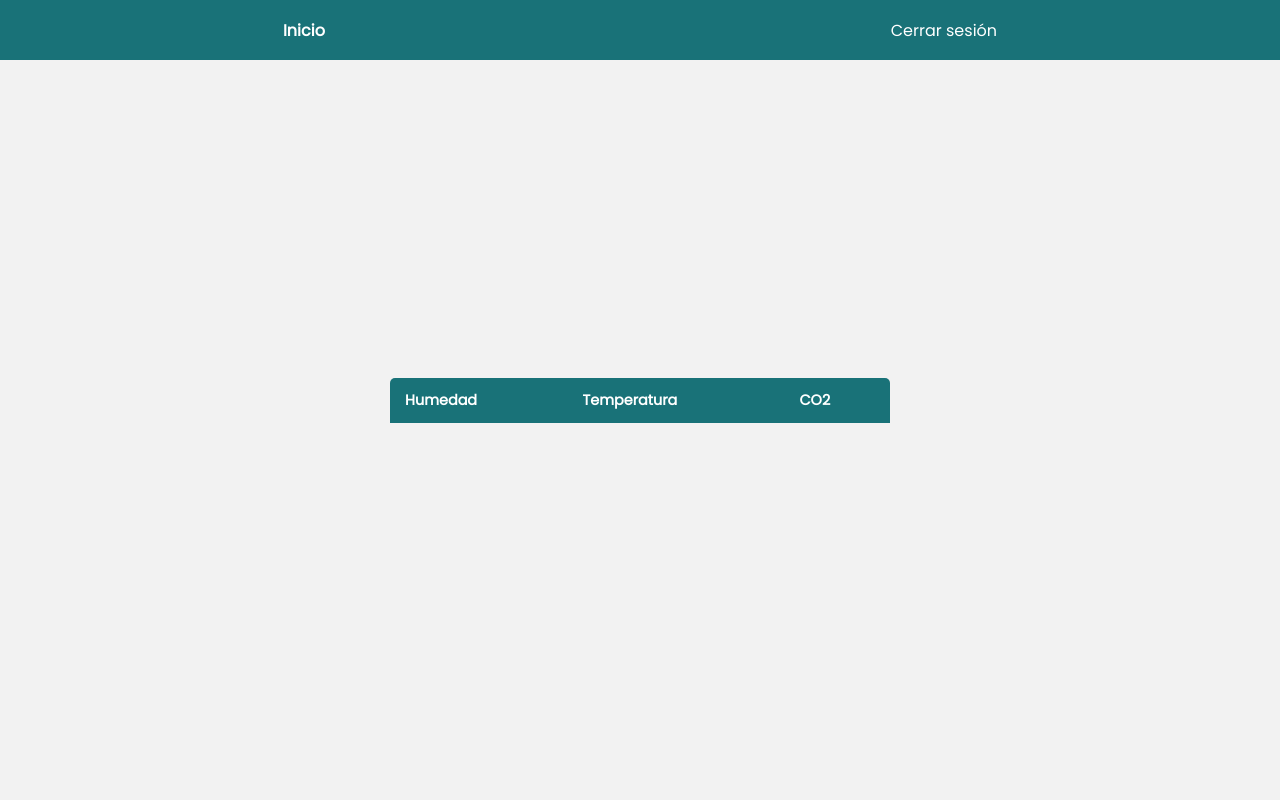
After one commit to paulcitronico/proyecto_Komclima, a Flask app: page /overview in a window 1280 px wide. The commit adds this page. Run offline with Flask 2, Linux system fonts and the light colour scheme; the visitor is signed in with stand-in values (Sample User, id 1); lists and menus that the app fills with data are empty; some libraries are stand-ins or nearby versions.

Commit message:
Vista: Overview

```diff
--- a/routes/dashboard.py
+++ b/routes/dashboard.py
@@ -7,6 +7,10 @@ dashboard = Blueprint("dashboard",__name__)
 # Ajustes del usuario
 
 # Visión general
+@dashboard.route("/overview")
+@login_required
+def overview():
+    return render_template("overview.html")
 
 # Panel de servicio
 
--- a/static/css/base.css
+++ b/static/css/base.css
@@ -206,15 +206,16 @@ nav ul li a:hover, nav h4 a:hover {
 
 .input-label {
     position: absolute;
-    top: 0;
+    text-align: center;
     left: 0;
+    right: 0;
     transform: translate(10px,10px);
     transition: transform .25s;
     color: var(--bg-navbar);
 }
 
 .input:focus+.input-label, .input:valid+.input-label, input:disabled+.input-label {
-    transform: translateY(-14px) scale(.8);
+    transform: translate(0px,-14px) scale(.8);
     padding-inline: 5px;
     background-color: var(--bg-navbar);
     color: #fff;
@@ -228,3 +229,42 @@ nav ul li a:hover, nav h4 a:hover {
 .input:is(:focus, :valid) {
     outline-color: var(--bg-navbar);
 }
+
+.content-table {
+    border-collapse: collapse;
+    margin: 25px 0;
+    font-size: 0.9em;
+    min-width: 500px;
+    border-radius: 5px 5px 0 0;
+    overflow: hidden;
+}
+
+.content-table thead tr {
+    background-color: var(--bg-navbar);
+    color: #fff;
+    text-align: left;
+    font-weight: bold;
+}
+
+.content-table th,
+.content-table tr,
+.content-table td {
+    padding: 12px 15px;
+}
+
+.content-table tbody tr {
+    border-bottom: 1px solid #dddddd;
+}
+
+.content-table tbody tr:nth-of-type(even) {
+    background-color: #ffffff;
+}
+
+.content-table tbody tr:last-of-type {
+    border-bottom: 2px solid var(--bg-navbar);
+}
+
+.content-table tbody tr.active-row {
+    font-weight: bold;
+    color: var(--bg-navbar);
+}
--- /dev/null
+++ b/static/js/overview.js
@@ -0,0 +1,3 @@
+{
+
+}
--- /dev/null
+++ b/templates/overview.html
@@ -0,0 +1,28 @@
+{% extends 'template_base.html' %}
+
+{% block title %}Visión General{% endblock %}
+
+{% block content %}
+
+<nav>
+    <h4><a href="/dashboard">Inicio</a></h4>
+    <ul>
+        <li><a href="/logout">Cerrar sesión</a></li>
+    </ul>
+</nav>
+
+<div class="container">
+    <table class="content-table">
+        <thead>
+            <tr>
+                <th>Humedad</th>
+                <th>Temperatura</th>
+                <th>CO2</th>
+            </tr>
+        </thead>
+        <tbody id="overview-data"></tbody>
+    </table>
+</div>
+
+<script defer src="../static/js/overview.js"></script>
+{% endblock %}
```
Also changed, not shown: static/css/user-manager.css (+0 -39 lines).
